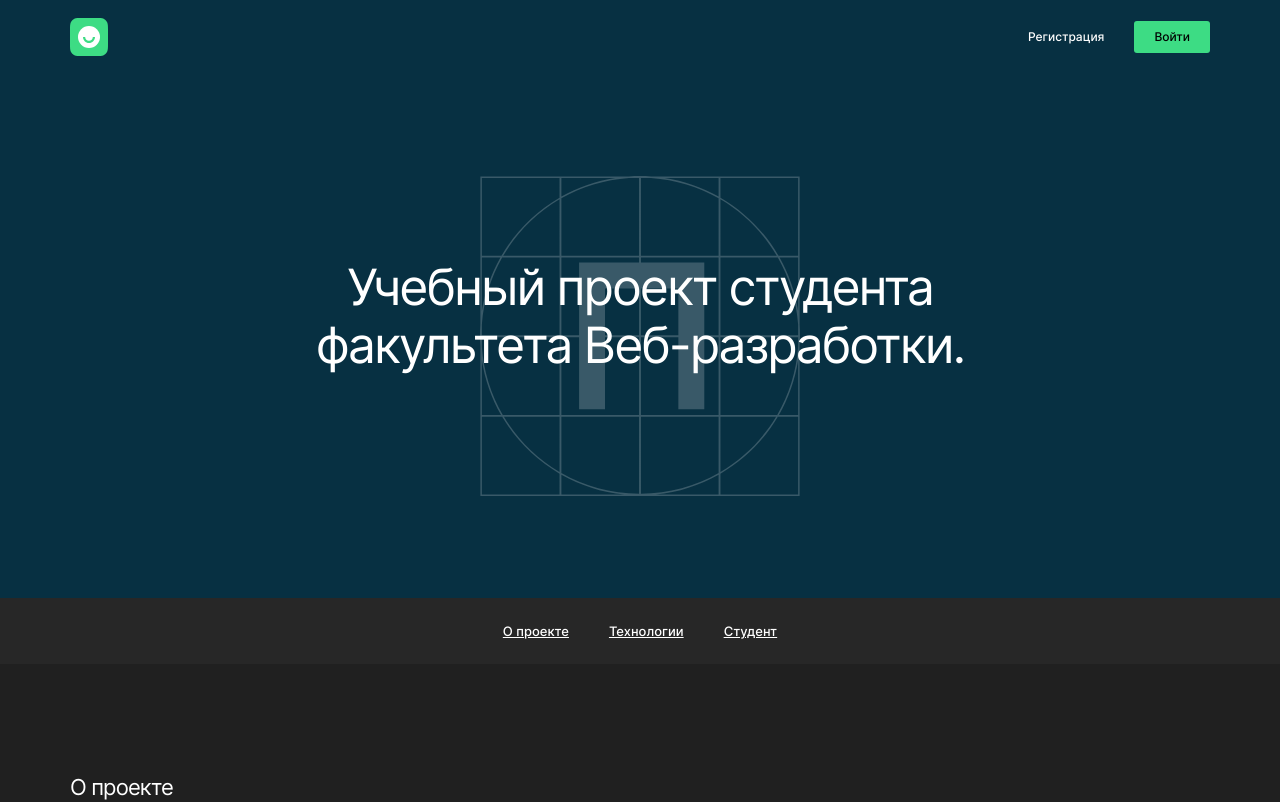
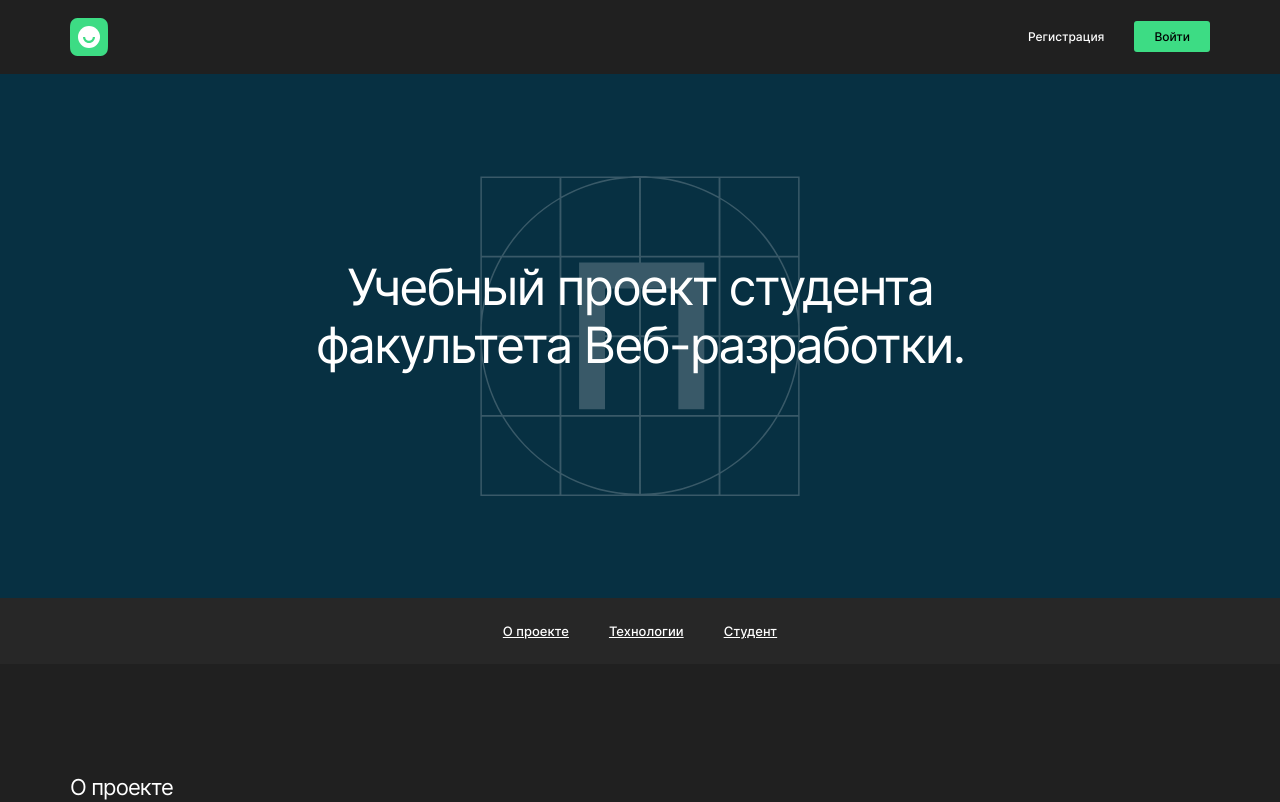
Before and after one commit to AlexandrGer/movies-explorer-frontend, a React (Create React App) app: page /movies in a window 1280 px wide. Shown: the top 802 px of the page. Built offline with nearby package versions, Linux system fonts and the light colour scheme.

Commit message:
Изменил шапку с навигацией

```diff
--- a/src/components/Header/Header.css
+++ b/src/components/Header/Header.css
@@ -1,88 +1,112 @@
 .header {
 	width: 100%;
-	background: #073042;
+	background: #202020;
 	margin: 0 auto;
-	max-height: 74px;
-}
-
-
-.header__container {
-	width: 100%;
-	/* max-width: 1140px; */
-	margin: 0 auto;
-	display: flex;
-	align-items: center;
-	justify-content: space-between;
-	padding: 0 70px;
-	box-sizing: border-box;
-}
-
-.header__navigation {
+	height: 74px;
 	display: flex;
 	align-items: center;
 }
 
-.header__link {
-	font-weight: 400;
-	font-size: 13px;
-	line-height: 18px;
-	text-decoration: none;
-	color: #fff;
-	text-align: center;
-	max-height: 74px;
+.header_color_blue {
+	background: #073042;
 }
 
-.header__link:not(:first-child) {
-	margin-left: 16px;
-}
-
-.header__logo {
+.header__container {
 	width: 100%;
-	max-width: 38px;
-	height: 38px;
-	margin: 18px 29px 18px 0;
-}
-
-.header__link-account {
-	width: 100px;
-	height: 32px;
-}
-
-.header__account-icon {
-	width: 100px;
-	height: 32px;
-	margin-top: 3px;
-	object-fit: none;
-}
-
-.header__authorization {
+	margin: 0 auto;
+	padding: 0 70px;
+	box-sizing: border-box;
 	display: flex;
+	justify-content: space-between;
 	align-items: center;
 }
 
-.header__link-authorization {
+
+.header__navigation {}
+
+.header__logo {
+	display: block;
+}
+
+.header__wrapper {
+	flex: 1 1;
+}
+
+.header__link {
+	opacity: 1;
+	transition: opacity 0.3s ease-in-out;
+}
+
+.header__link:hover {
+	opacity: 0.8;
+}
+
+.header__link {
 	font-weight: 500;
 	font-size: 12px;
 	line-height: 16px;
 	text-decoration: none;
 	color: #fff;
 	text-align: center;
+	opacity: 1;
+	transition: opacity 0.3s ease-in-out;
+	margin-right: 45px;
 }
 
-.header__link-authorization:last-child {
-	margin-left: 30px;
+.header__link:hover {
+	opacity: 0.7;
 }
 
-.header__link-authorization_theme_green {
+.header__link_theme_green {
 	color: black;
 	padding: 8px 20px;
 	background: #3DDC84;
 	border-radius: 3px;
 }
 
+.header__link_theme_green:hover {
+	opacity: 0.8;
+}
+
+.header__link-account {
+	display: none;
+}
+
+.header__link-account_active {
+	display: block;
+	width: 100px;
+	height: 32px;
+	opacity: 1;
+	transition: opacity 0.3s ease-in-out;
+}
+
+.header__link-account_active:hover {
+	opacity: 0.8;
+}
+
+.header__button {
+	width: 100px;
+	height: 32px;
+	background-image: url(../../images/account.svg);
+	background-repeat: no-repeat;
+	background-position: center;
+	background-size: 100px 32px;
+	background-color: rgba(32, 32, 32, 0);
+	box-shadow: 0px 3px 14px 0px #00000014;
+	border-radius: 40px;
+}
+
 @media screen and (max-width: 1023px) {
 	.header__container {
 		padding: 0 30px;
+	}
+
+	.header__navigation {
+		display: none;
+	}
+
+	.header__wrapper {
+		flex: 0;
 	}
 
 }
@@ -91,16 +115,4 @@
 	.header__container {
 		padding: 0 14px;
 	}
-
-	.header__link-authorization {
-		font-size: 10px;
-	}
-
-	.header__link-authorization:last-child {
-		margin-left: 14px;
-	}
-
-	.header__link-authorization_theme_green {
-		padding: 5px 12px;
-	}
 }
--- a/src/components/Header/Header.jsx
+++ b/src/components/Header/Header.jsx
@@ -1,35 +1,30 @@
 import React from 'react';
 import './Header.css';
 import logo from '../../images/logo.svg';
-// import account from '../../images/account-1.svg';
+import { Navigation } from '../Navigation/Navigation';
+import { Link, useLocation } from 'react-router-dom';
+import { NavAuth } from '../NavAuth/NavAuth';
+import { BurgerButton } from '../BurgerButton/BurgerButton';
 
-import { Link } from 'react-router-dom';
-// import { Routes, Route, Link } from 'react-router-dom';
+export const Header = ({ isLoggedIn, onOpen, onClose }) => {
+	const { pathname } = useLocation();
 
-export const Header = () => {
 	return (
-
-		<header className="header">
-			<div className="header__container">
-				<div className='header__navigation'>
-					<Link to="#" className='header__link'>
-						<img src={logo} alt="Логотип" className="header__logo" />
-					</Link>
-					{/* Авторизованный пользователь */}
-					{/* <Link to="#" className="header__link">Фильмы</Link>
-					<Link to="#" className="header__link">Сохранённые фильмы</Link> */}
-				</div>
-				{/* <Link to="#" className="header__link-account">
-					<img src={account} alt="Аккаунт" className='header__account-icon' />
-				</Link> */}
-
-
-				<div className='header__authorization'>
-					<Link to="#" className="header__link-authorization">Регистрация</Link>
-					<Link to="#" className="header__link-authorization header__link-authorization_theme_green">Войти</Link>
+		<header className={pathname === '/' ? 'header header_color_blue' : 'header'}>
+			< div className="header__container" >
+				<Link to="/" className='header__link'>
+					<img src={logo} alt="Логотип" className="header__logo" />
+				</Link>
+				<div className='header__wrapper'>
+					{isLoggedIn ?
+						<>
+							<div className='header__navigation'>
+								<Navigation onClose={onClose} />
+							</div>
+							<BurgerButton onOpen={onOpen} />
+						</> : <NavAuth />}
 				</div>
 			</div>
-
-		</header>
+		</header >
 	)
 }
--- /dev/null
+++ b/src/components/NavAuth/NavAuth.css
@@ -0,0 +1,58 @@
+.navAuth {
+	display: flex;
+	flex-flow: row-reverse;
+}
+
+.navAuth__items {
+	list-style: none;
+	margin: 0;
+	padding: 0;
+	display: flex;
+}
+
+.navAuth__item {
+	font-weight: 500;
+	font-size: 12px;
+	line-height: 16px;
+}
+
+.navAuth__item:first-child {
+	margin-right: 30px;
+}
+
+.navAuth__link {
+	text-decoration: none;
+	color: #fff;
+	text-align: center;
+	opacity: 1;
+	transition: opacity 0.3s ease-in-out;
+}
+
+.navAuth__link:hover {
+	opacity: 0.7;
+}
+
+.navAuth__link_theme_green {
+	color: black;
+	padding: 8px 20px;
+	background: #3DDC84;
+	border-radius: 3px;
+}
+
+.navAuth__link_theme_green:hover {
+	opacity: 0.8;
+}
+
+@media screen and (max-width: 424px) {
+	.navAuth__item {
+		font-size: 10px;
+	}
+
+	.navAuth__item:first-child {
+		margin-right: 14px;
+	}
+
+	.navAuth__link_theme_green {
+		padding: 7px 12px;
+	}
+}
--- /dev/null
+++ b/src/components/NavAuth/NavAuth.jsx
@@ -0,0 +1,20 @@
+import React from 'react';
+import { Link } from 'react-router-dom';
+import './NavAuth.css';
+
+
+export const NavAuth = () => {
+
+	return (
+		<nav className="navAuth">
+			<ul className='navAuth__items'>
+				<li className='navAuth__item'>
+					<Link to="/signup" className="navAuth__link">Регистрация</Link>
+				</li>
+				<li className='navAuth__item'>
+					<Link to="/signin" className="navAuth__link navAuth__link_theme_green">Войти</Link>
+				</li>
+			</ul>
+		</nav>
+	);
+}
--- a/src/components/NavTab/NavTab.css
+++ b/src/components/NavTab/NavTab.css
@@ -1,4 +1,4 @@
-.navigation {
+.navTab {
 	height: 66px;
 	background: #272727;
 	display: flex;
@@ -6,32 +6,36 @@
 	justify-content: center;
 }
 
-.navigation__container {
+.navTab__container {
 	display: flex;
 	align-items: center;
 	justify-content: center;
-	/* justify-content: space-between; */
-	/* width: 276px; */
 }
 
-.navigation__link {
+.navTab__link {
 	font-size: 13px;
 	font-weight: 500;
 	line-height: 16px;
 	letter-spacing: 0px;
 	color: #fff;
+	opacity: 1;
+	transition: opacity 0.3s ease-in-out;
 }
 
-.navigation__link:not(:last-child) {
+.navTab__link:hover {
+	opacity: 0.7;
+}
+
+.navTab__link:not(:last-child) {
 	margin-right: 40px;
 }
 
 @media screen and (max-width: 424px) {
-	.navigation__link {
+	.navTab__link {
 		font-size: 11px;
 	}
 
-	.navigation__link:not(:last-child) {
+	.navTab__link:not(:last-child) {
 		margin-right: 24px;
 	}
 }
--- a/src/components/NavTab/NavTab.jsx
+++ b/src/components/NavTab/NavTab.jsx
@@ -4,11 +4,11 @@ import './NavTab.css';
 export const NavTab = () => {
 	return (
 
-		<section className="navigation">
-			<div className='navigation__container'>
-				<a href="/" className='navigation__link'>О проекте</a>
-				<a href="/" className='navigation__link'>Технологии</a>
-				<a href="/" className='navigation__link'>Студент</a>
+		<section className="navTab">
+			<div className='navTab__container'>
+				<a href="#aboutProject" className='navTab__link'>О проекте</a>
+				<a href="#technology" className='navTab__link'>Технологии</a>
+				<a href="#student" className='navTab__link'>Студент</a>
 			</div>
 		</section>
 
--- /dev/null
+++ b/src/components/Navigation/Navigation.css
@@ -0,0 +1,121 @@
+.navigation {
+	display: flex;
+	justify-content: space-between;
+	align-items: center;
+}
+
+.navigation__items {
+	list-style: none;
+	display: flex;
+	margin: 0;
+	padding: 0;
+}
+
+.navigation__item:nth-child(2) {
+	margin-right: 16px;
+}
+
+.navigation__link {
+	font-weight: 400;
+	font-size: 13px;
+	line-height: 18px;
+	text-decoration: none;
+	color: #fff;
+	text-align: right;
+	opacity: 1;
+	transition: opacity 0.3s ease-in-out;
+}
+
+.navigation__link_hiden {
+	display: none;
+}
+
+.navigation__link_active {
+	font-weight: 500;
+}
+
+.navigation__link:hover {
+	opacity: 0.7;
+}
+
+.navigation__link-account {
+	display: block;
+	width: 100px;
+	height: 32px;
+	opacity: 1;
+	transition: opacity 0.3s ease-in-out;
+}
+
+.navigation__link-account:hover {
+	opacity: 0.8;
+}
+
+.navigation__button {
+	width: 100px;
+	height: 32px;
+	background-image: url(../../images/account.svg);
+	background-repeat: no-repeat;
+	background-position: center;
+	background-size: 100px 32px;
+	background-color: rgba(32, 32, 32, 0);
+	box-shadow: 0px 3px 14px 0px #00000014;
+	border-radius: 40px;
+}
+
+@media screen and (max-width: 1023px) {
+	.navigation {
+		flex-direction: column;
+	}
+
+	.navigation__link_hiden {
+		display: block;
+	}
+
+	.navigation__items {
+		flex-direction: column;
+		align-items: center;
+	}
+
+	.navigation__item:nth-child(2) {
+		margin-right: 0;
+	}
+
+	.navigation__link {
+		font-size: 18px;
+		font-weight: 500;
+		line-height: 22px;
+		letter-spacing: 0px;
+		text-align: center;
+	}
+
+	.navigation__link_active {
+		padding-bottom: 4px;
+		border-bottom: 2px solid #fff;
+	}
+
+	.navigation__item:not(:first-child) {
+		margin-top: 28px;
+	}
+
+	.navigation__item:last-child {
+		margin-bottom: 28px;
+	}
+
+	.navigation__link-account {
+		margin-bottom: 90px;
+	}
+}
+
+@media screen and (max-width: 424px) {
+	.navigation__link_active {
+		padding-bottom: 7px;
+	}
+
+	.navigation__item:not(:first-child) {
+		margin-top: 24px;
+	}
+
+	.navigation__link-account {
+		margin-bottom: 46px;
+	}
+}
--- /dev/null
+++ b/src/components/Navigation/Navigation.jsx
@@ -0,0 +1,40 @@
+import React from 'react';
+import { NavLink, Link } from 'react-router-dom';
+import './Navigation.css';
+
+export const Navigation = ({ onClose }) => {
+	return (
+
+		<nav className='navigation'>
+			<ul className='navigation__items'>
+				<li className='navigation__item'>
+					<NavLink to="/" className={({ isActive }) => `${isActive ? "navigation__link navigation__link_hiden navigation__link_active" : "navigation__link navigation__link_hiden"}`}
+						onClick={onClose}>
+						Главная
+					</NavLink>
+				</li>
+				<li className='navigation__item'>
+					<NavLink to="/movies" className={({ isActive }) => `${isActive ? "navigation__link navigation__link_active" : "navigation__link"}`}
+						onClick={onClose}>
+						Фильмы
+					</NavLink>
+				</li>
+				<li className='navigation__item'>
+					<NavLink to="/saved-movies" className={({ isActive }) => `${isActive ? "navigation__link navigation__link_active" : "navigation__link"}`}
+						onClick={onClose}>
+						Сохранённые фильмы
+					</NavLink>
+				</li>
+			</ul>
+			<Link to="/profile" className='navigation__link-account'>
+				<button
+					className="button navigation__button"
+					type='button'
+					aria-label="Аккаунт"
+					onClick={onClose}>
+				</button>
+			</Link >
+		</nav >
+
+	)
+}
```
